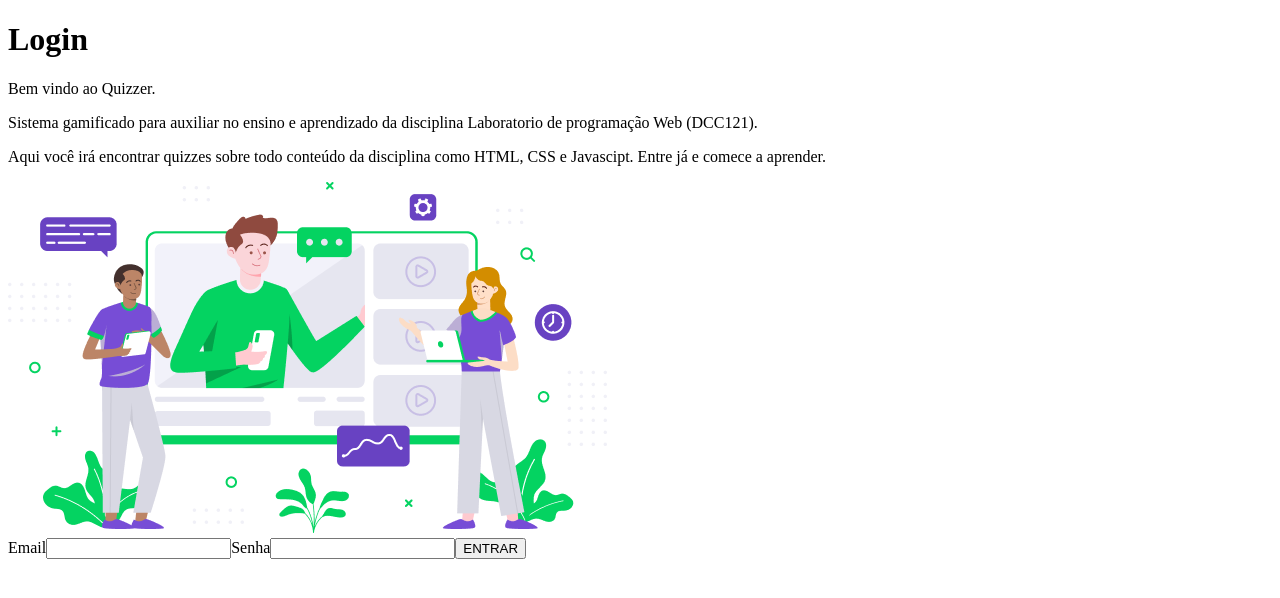
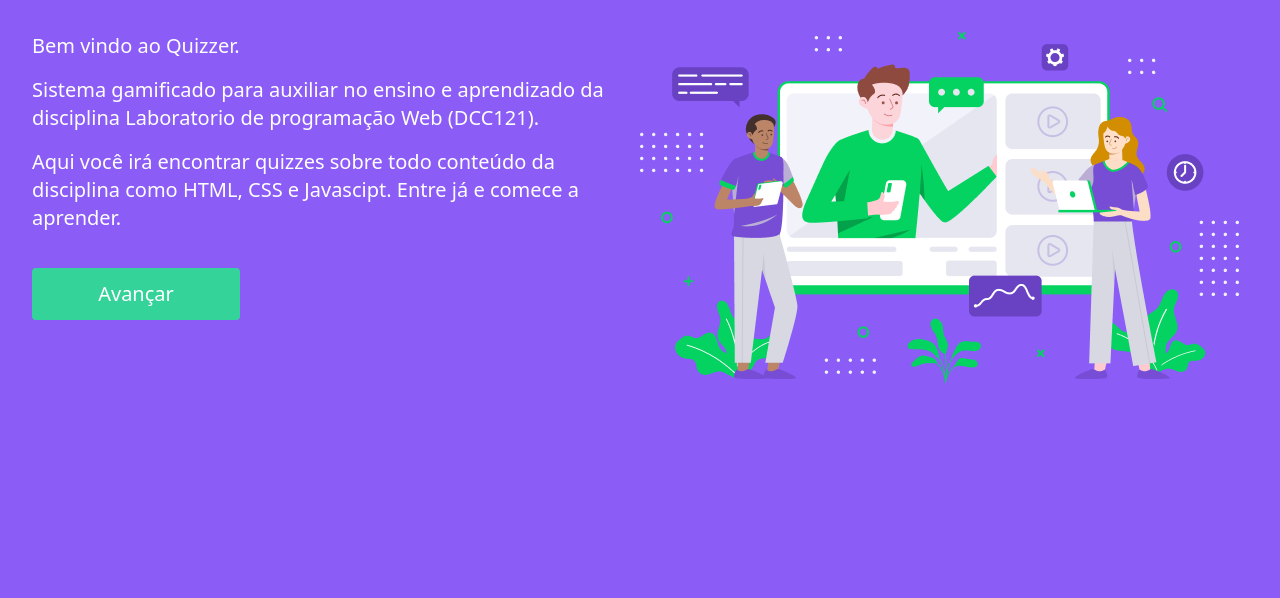
Before and after one commit to YuriPerro/Yuri_Lucas, a React (Vite) app in the folder app/: page / in a window 1280 px wide. Shown: the top 598 px of the page. Built offline with nearby package versions, Linux system fonts and the light colour scheme.

Commit message:
Add Poppins Font / Add intro screen (W.I.P)

```diff
--- a/app/index.html
+++ b/app/index.html
@@ -4,7 +4,7 @@
     <meta charset="UTF-8" />
     <link rel="icon" type="image/svg+xml" href="/src/assets/images/favicon.svg" />
     <meta name="viewport" content="width=device-width, initial-scale=1.0" />
-    <title>Vite App</title>
+    <title>Quizzer</title>
   </head>
   <body>
     <div id="root"></div>
--- a/app/src/App.jsx
+++ b/app/src/App.jsx
@@ -1,9 +1,10 @@
 import React from "react";
 import Routes from "./Routes";
+import './styles/index.css';
 
 function App() {
   return (
-    <div className="min-h-screen flex flex-col items-center p-8 text-base text-white bg-gradient-to-b from-gray-600 to-gray-500">
+    <div className="min-h-screen flex flex-col items-center text-base text-white">
       <Routes />
     </div>
   );
--- a/app/src/Routes.jsx
+++ b/app/src/Routes.jsx
@@ -3,12 +3,14 @@ import { Switch, Route, Router, Redirect } from "wouter";
 import Login from "./pages/Login";
 import Home from "./pages/Home";
 import Quiz from "./pages/Quiz";
+import Intro from "./pages/Intro";
 
 function Routes() {
   return (
     <Router>
       <Switch>
-        <Route path="/" component={Login} />
+        <Route path="/" component={Intro} />
+        <Route path="/login" component={Login} />
         <Route path="/home" component={Home} />
         <Route path="/quiz/:id">{(params) => <Quiz quizId={params.id} />}</Route>
         <Redirect to="/" />
--- a/app/src/pages/Home.jsx
+++ b/app/src/pages/Home.jsx
@@ -6,7 +6,7 @@ function Home() {
   const [, setLocation] = useLocation();
 
   return (
-    <div className="min-h-screen flex flex-col justify-center">
+    <div className="min-h-screen flex flex-col justify-center p-8 bg-gradient-to-b from-gray-600 to-gray-500">
       <header className="flex justify-between mb-14">
         <h1 className="text-4xl font-bold">Quizzes</h1>
 
--- /dev/null
+++ b/app/src/pages/Intro.jsx
@@ -0,0 +1,34 @@
+import React from "react";
+
+import img from "../assets/images/ilustra.png";
+
+function Intro() {
+  return (
+    <div className="flex flex-col w-full min-h-screen p-8 bg-purple-500">
+      <main className="">
+        <aside className="flex-1 w-full grid grid-cols-2">
+          <article className="text-xl mb-16">
+            <p className="mb-4">Bem vindo ao Quizzer.</p>
+            <p className="mb-4">
+              Sistema gamificado para auxiliar no ensino e aprendizado da disciplina Laboratorio de
+              programação Web (DCC121).
+            </p>
+            <p className="mb-4">
+              Aqui você irá encontrar quizzes sobre todo conteúdo da disciplina como HTML, CSS e
+              Javascipt. Entre já e comece a aprender.
+            </p>
+            <button
+              onClick={() => setLocation("/login")}
+              className="rounded p-3 w-52 bg-green-400 mt-5">
+              Avançar
+            </button>
+          </article>
+
+          <img src={img} className="w-auto" alt="ilustracao" />
+        </aside>
+      </main>
+    </div>
+  );
+}
+
+export default Intro;
--- a/app/src/pages/Login.jsx
+++ b/app/src/pages/Login.jsx
@@ -11,22 +11,6 @@ function Login() {
       <h1 className="text-4xl font-bold mb-14">Login</h1>
 
       <main className="w-full flex gap-8">
-        <aside className="flex-1 w-full">
-          <article className="text-xl mb-16">
-            <p className="mb-4">Bem vindo ao Quizzer.</p>
-            <p className="mb-4">
-              Sistema gamificado para auxiliar no ensino e aprendizado da disciplina Laboratorio de
-              programação Web (DCC121).
-            </p>
-            <p className="mb-4">
-              Aqui você irá encontrar quizzes sobre todo conteúdo da disciplina como HTML, CSS e
-              Javascipt. Entre já e comece a aprender.
-            </p>
-          </article>
-
-          <img src={img} alt="ilustracao" />
-        </aside>
-
         <div className="flex-1 w-full flex flex-col">
           <form
             onSubmit={() => setLocation("/home")}
--- /dev/null
+++ b/app/src/styles/index.css
@@ -0,0 +1,5 @@
+@import url("https://fonts.googleapis.com/css2?family=Poppins:wght@200;400;500;600;700&display=swap");
+
+@tailwind base;
+@tailwind components;
+@tailwind utilities;
--- a/app/tailwind.config.js
+++ b/app/tailwind.config.js
@@ -3,6 +3,9 @@ module.exports = {
   darkMode: false, // or 'media' or 'class'
   theme: {
     extend: {},
+    fontFamily: {
+      body: ["Poppins"],
+    },
   },
   variants: {
     extend: {},
```
